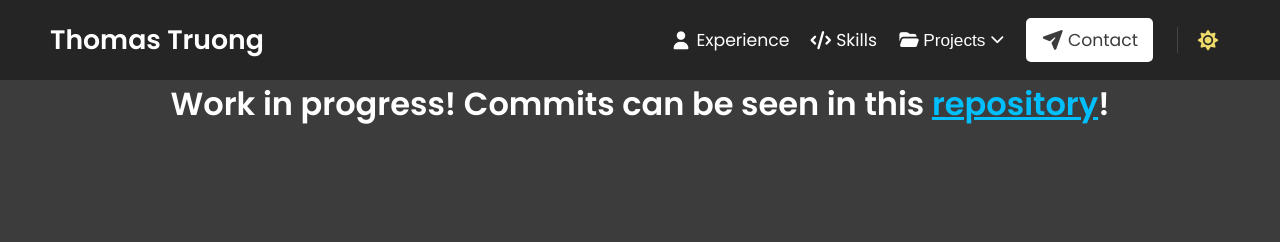
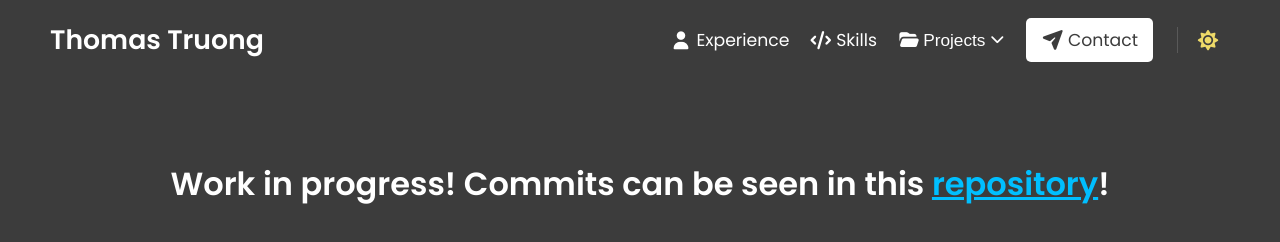
Before and after one commit to ThomasQTruong/ThomasQTruong, a website: page index.html in a window 1280 px wide. Shown: the top 242 px of the page. Drawn offline with Linux system fonts and the light colour scheme.

Commit message:
feat: implement sticky navigation with slide-down animation

```diff
--- a/index.html
+++ b/index.html
@@ -17,8 +17,8 @@
   </head>
   <body>
     <!-- Navigation bar. -->
-    <nav>
-      <div class="nav-container">
+    <header id="header">
+      <nav>
         <div class="hero-li">
           <a href="#hero" aria-current="page">Thomas Truong</a>
         </div>
@@ -77,8 +77,8 @@
             <i class="fa-solid fa-x nav-close" aria-hidden="true"></i>
           </button>
         </div>
-      </div>
-    </nav>
+      </nav>
+    </header>
 
     <main>
       <!-- !!! [WIP] Section 0: Work in progress. !!! -->
--- a/js/main.js
+++ b/js/main.js
@@ -1,4 +1,5 @@
 // DOM element selectors.
+const header = document.getElementById("header");
 const themeBtn = document.getElementById("theme-btn");
 const navList = document.getElementById("nav-list");
 const navBtn = document.getElementById("sidebar-btn");
@@ -28,6 +29,14 @@ media.addEventListener("change", (e) => {
   resizeTimer = setTimeout(() => {
     document.body.classList.remove("resize-animation-stopper");
   }, 400);
+});
+
+window.addEventListener("scroll", function () {
+  if (window.scrollY > 200) {
+    header.classList.add("slidedown");
+  } else {
+    header.classList.remove("slidedown");
+  }
 });
 
 // Add listener to each nav link.
--- a/styles/style.css
+++ b/styles/style.css
@@ -104,15 +104,44 @@ main section {
 }
 
 /* Global: nav bar. */
-nav {
+header {
   display: flex;
   justify-content: center;
   align-items: center;
   width: 100%;
-  background-color: var(--primary-color);
-  position: sticky;
+  background-color: transparent;
+  position: absolute;
   top: 0;
   z-index: 1000;
+}
+
+header.slidedown {
+  background-color: var(--primary-color);
+  position: fixed;
+  animation: slidedown .4s forwards;
+}
+
+/* Animation starting from -100% of the nav bar to 0. */
+@keyframes slidedown {
+  from {
+    transform: translateY(-100%);
+  }
+
+  to {
+    transform: translateY(0);
+    box-shadow: 0 2px 8px rgb(0 0 0 / 20%);
+  }
+}
+
+nav {
+  display: flex;
+  max-width: 90em;
+  width: 100%;
+  align-items: center;
+  height: var(--nav-height);
+  padding: 0 var(--nav-padding-mobile);
+  margin: 0 auto;
+  position: relative;
 }
 
 nav li {
@@ -132,6 +161,7 @@ nav a {
 .wip {
   display: block;
   text-align: center;
+  margin-top: calc(var(--nav-height) * 2);
 }
 
 .wip a {
@@ -145,17 +175,6 @@ nav button {
   background: none;
   border: none;
   cursor: pointer;
-}
-
-.nav-container {
-  display: flex;
-  max-width: 90em;
-  width: 100%;
-  align-items: center;
-  height: var(--nav-height);
-  padding: 0 var(--nav-padding-mobile);
-  margin: 0 auto;
-  position: relative;
 }
 
 .hero-li {
@@ -469,6 +488,10 @@ body.light-mode .nav-divider {
     height: auto;
   }
 
+  nav {
+    padding: 0 var(--nav-padding-fluid);
+  }
+
   .nav-list {
     position: static;
     flex-direction: row;
@@ -478,10 +501,6 @@ body.light-mode .nav-divider {
     overflow-y: visible;
     gap: 0.8em;
     background-color: transparent;
-  }
-
-  .nav-container {
-    padding: 0 var(--nav-padding-fluid);
   }
 
   nav li {
```
Also changed, not shown: GUIDE.md (+1 -0 lines).
